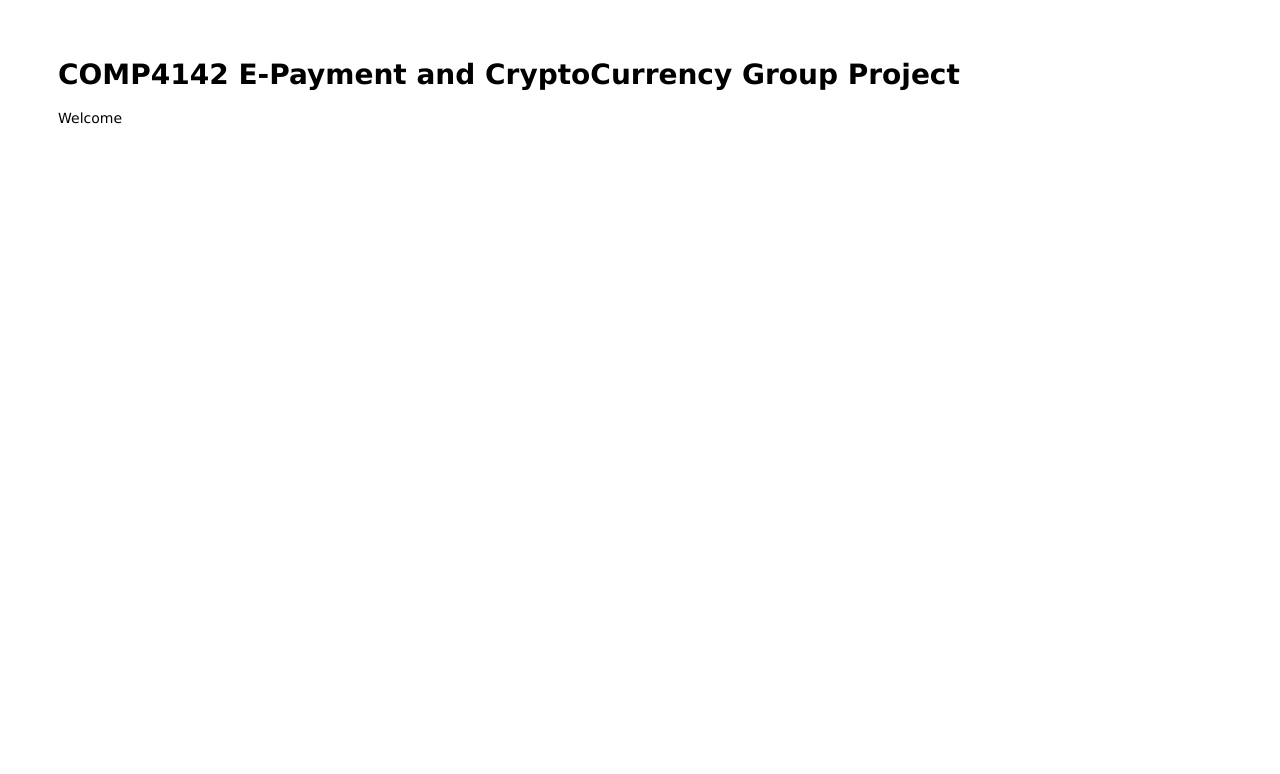
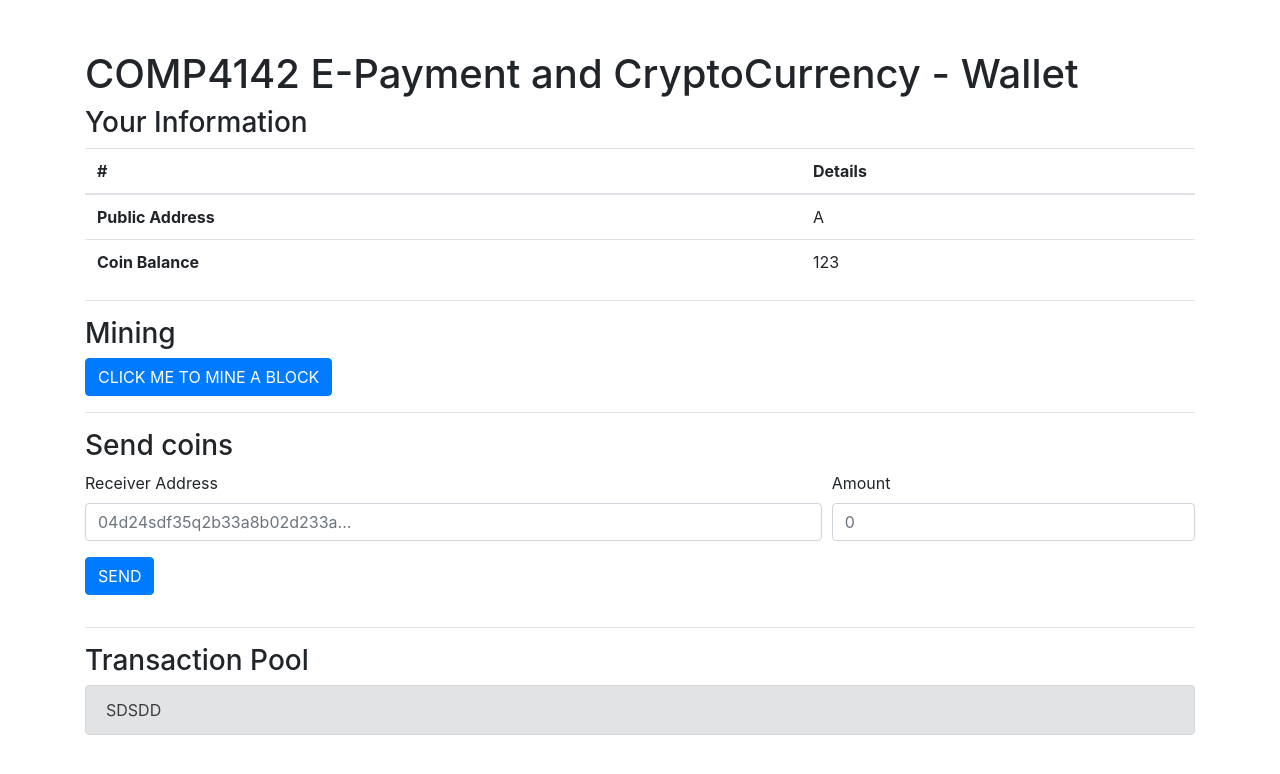
Before and after one commit to LiYiuShing/COMP4142, a website: page public/index.html in a window 1280 px wide. Drawn offline with nearby package versions, Linux system fonts and the light colour scheme.

Commit message:
Added Redis Server and web design

```diff
--- a/db/database.js
+++ b/db/database.js
@@ -1,5 +1,3 @@
 // DB connector
 
 // MongoDB
-
-// Redis
--- a/package.json
+++ b/package.json
@@ -7,12 +7,15 @@
   },
   "dependencies": {
     "body-parse": "^0.1.0",
+    "connect-redis": "^5.0.0",
     "cookie-parser": "~1.4.4",
     "cors": "^2.8.5",
     "crypto-js": "^4.0.0",
     "debug": "~2.6.9",
     "elliptic": "^6.5.3",
     "express": "~4.16.1",
+    "express-session": "^1.17.1",
+    "ioredis": "^4.19.2",
     "lodash": "^4.17.20",
     "mongoose": "^5.10.15",
     "morgan": "~1.9.1",
--- a/public/index.html
+++ b/public/index.html
@@ -1,13 +1,61 @@
 <html>
+   <head>
+      <title>COMP4142 E-Payment and CryptoCurrency</title>
+      <link rel="stylesheet" href="/stylesheets/style.css">
+      <link rel="stylesheet" href="https://stackpath.bootstrapcdn.com/bootstrap/4.3.1/css/bootstrap.min.css" integrity="sha384-ggOyR0iXCbMQv3Xipma34MD+dH/1fQ784/j6cY/iJTQUOhcWr7x9JvoRxT2MZw1T" crossorigin="anonymous">
+   </head>
+   <body>
+      <div class="container">
+        <h1>COMP4142 E-Payment and CryptoCurrency - Wallet</h1>
+        <h3>Your Information</h3>
+        <table class="table">
+          <thead>
+              <tr>
+                <th scope="col">#</th>
+                <th scope="col">Details</th>
+              </tr>
+          </thead>
+          <tbody>
+              <tr>
+                <th scope="row">Public Address</th>
+                <td>A</td>
+              </tr>
+              <tr>
+                <th scope="row sm">Coin Balance</th>
+                <td>123</td>
+              </tr>
+          </tbody>
+        </table>
+        <hr>
+        <h3>Mining</h3>
+        <button type="button" class="btn btn-primary">CLICK ME TO MINE A BLOCK</button>
 
-<head>
-  <title>COMP4142 E-Payment and CryptoCurrency</title>
-  <link rel="stylesheet" href="/stylesheets/style.css">
-</head>
+        <hr>
 
-<body>
-  <h1>COMP4142 E-Payment and CryptoCurrency Group Project</h1>
-  <p>Welcome</p>
-</body>
-
+        <h3>Send coins</h3>
+        <form>
+          <div class="form-row">
+              <div class="form-group col-md-8">
+                <label for="address">Receiver Address</label>
+                <input type="text" class="form-control" id="addressInput" placeholder="04d24sdf35q2b33a8b02d233a...">
+              </div>
+              <div class="form-group col-md-4">
+                <label for="amount">Amount</label>
+                <input type="amount" class="form-control" id="amountInput" placeholder="0">
+              </div>
+              <div class="form-group col-md-12">
+                <button type="submit" class="btn btn-primary">SEND</button>
+              </div>
+            </div>
+        </form>
+        <hr>
+        <h3>Transaction Pool</h3>
+        <div class="alert alert-secondary" role="alert">
+          SDSDD
+        </div>
+      </div>
+      <script src="https://code.jquery.com/jquery-3.3.1.slim.min.js" integrity="sha384-q8i/X+965DzO0rT7abK41JStQIAqVgRVzpbzo5smXKp4YfRvH+8abtTE1Pi6jizo" crossorigin="anonymous"></script>
+      <script src="https://cdnjs.cloudflare.com/ajax/libs/popper.js/1.14.7/umd/popper.min.js" integrity="sha384-UO2eT0CpHqdSJQ6hJty5KVphtPhzWj9WO1clHTMGa3JDZwrnQq4sF86dIHNDz0W1" crossorigin="anonymous"></script>
+      <script src="https://stackpath.bootstrapcdn.com/bootstrap/4.3.1/js/bootstrap.min.js" integrity="sha384-JjSmVgyd0p3pXB1rRibZUAYoIIy6OrQ6VrjIEaFf/nJGzIxFDsf4x0xIM+B07jRM" crossorigin="anonymous"></script>
+   </body>
 </html>
```
Also changed, not shown: app.js (+10 -9 lines), db/redis.js (added, +36 -0 lines), README.md, 1 other file.
